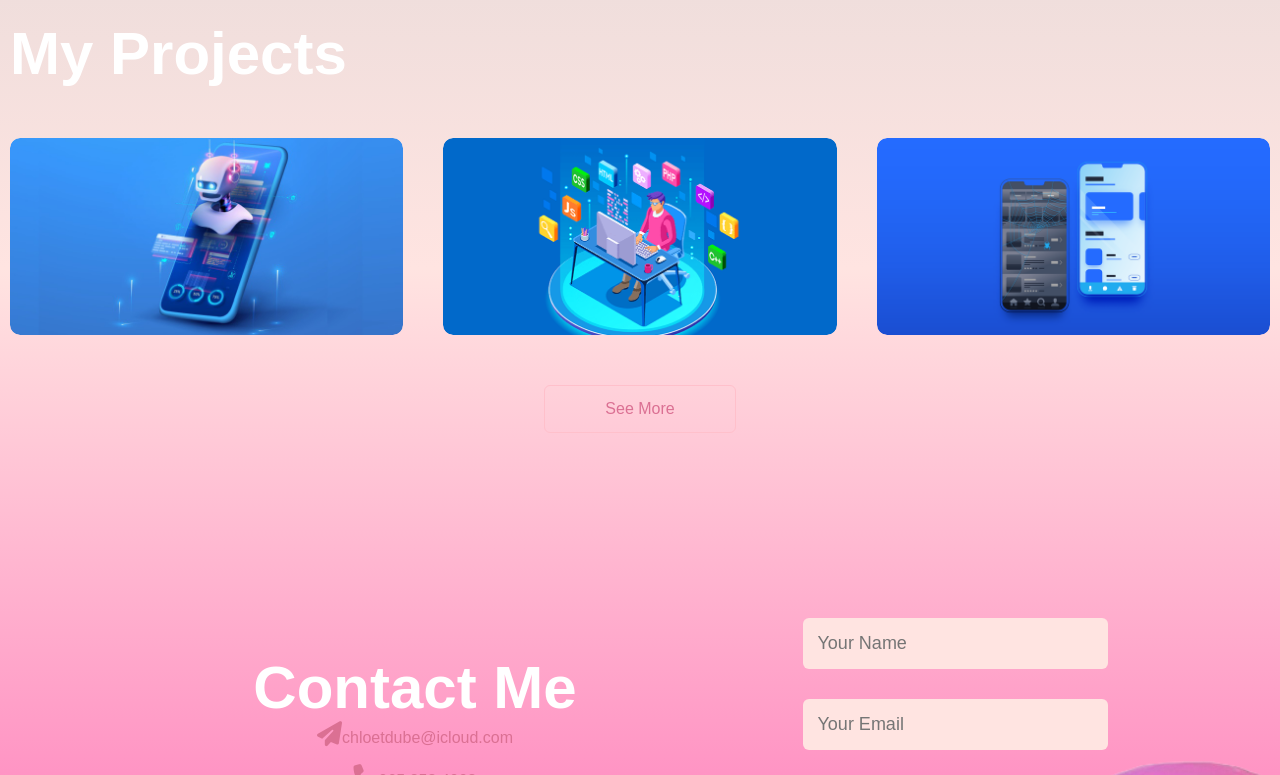
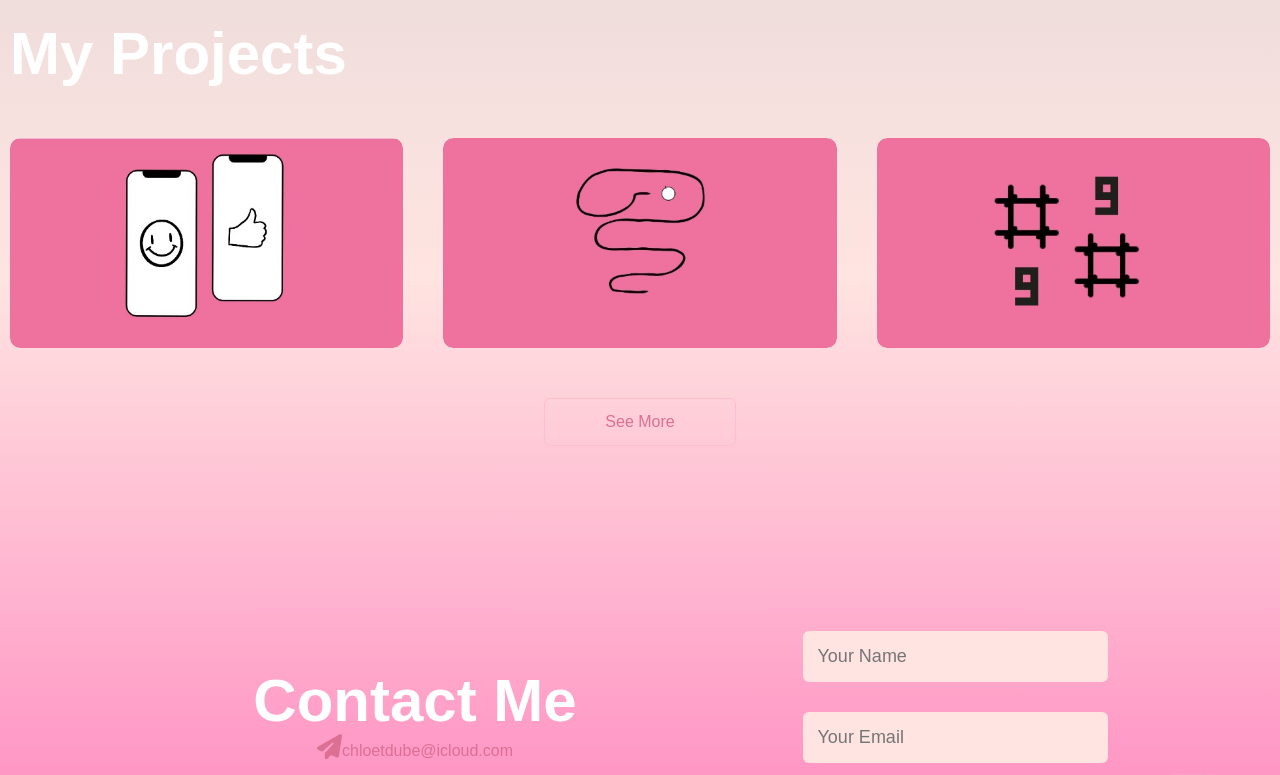
Before and after one commit to chloe900/personalprojects, a plain HTML site: page index.html in a window 1280 px wide. Shown: the part 2080-2855 px from the top of the page. Drawn offline with Linux system fonts and the light colour scheme.

Commit message:
Update index.html

```diff
--- a/index.html
+++ b/index.html
@@ -168,7 +168,7 @@
         <h1 class = "sub-title" id = "subtTitle">My Projects</h1>
         <section class="work-list">
             <section class="work" id = "pic">
-                <img src="mobile-app-development.jpg">
+                <img src="Untitled_resized.jpeg">
                 <section class="overlay">
                     <section class="layer">
                         <h3>Social Media App</h3>
@@ -178,7 +178,7 @@
                 </section>
             </section>
             <section class="work">
-                <img src="top11.png">
+                <img src="snake_resized.jpg">
                 <section class="overlay">
                     <section class="layer">
                         <h3>Snake AI</h3>
@@ -188,7 +188,7 @@
                 </section>
             </section>
             <section class="work">
-                <img src="work3.png">
+                <img src="sudoku_resized.jpg">
                 <section class="overlay">
                     <section class="layer">
                         <h3>Sudoku 9*9</h3>
```
